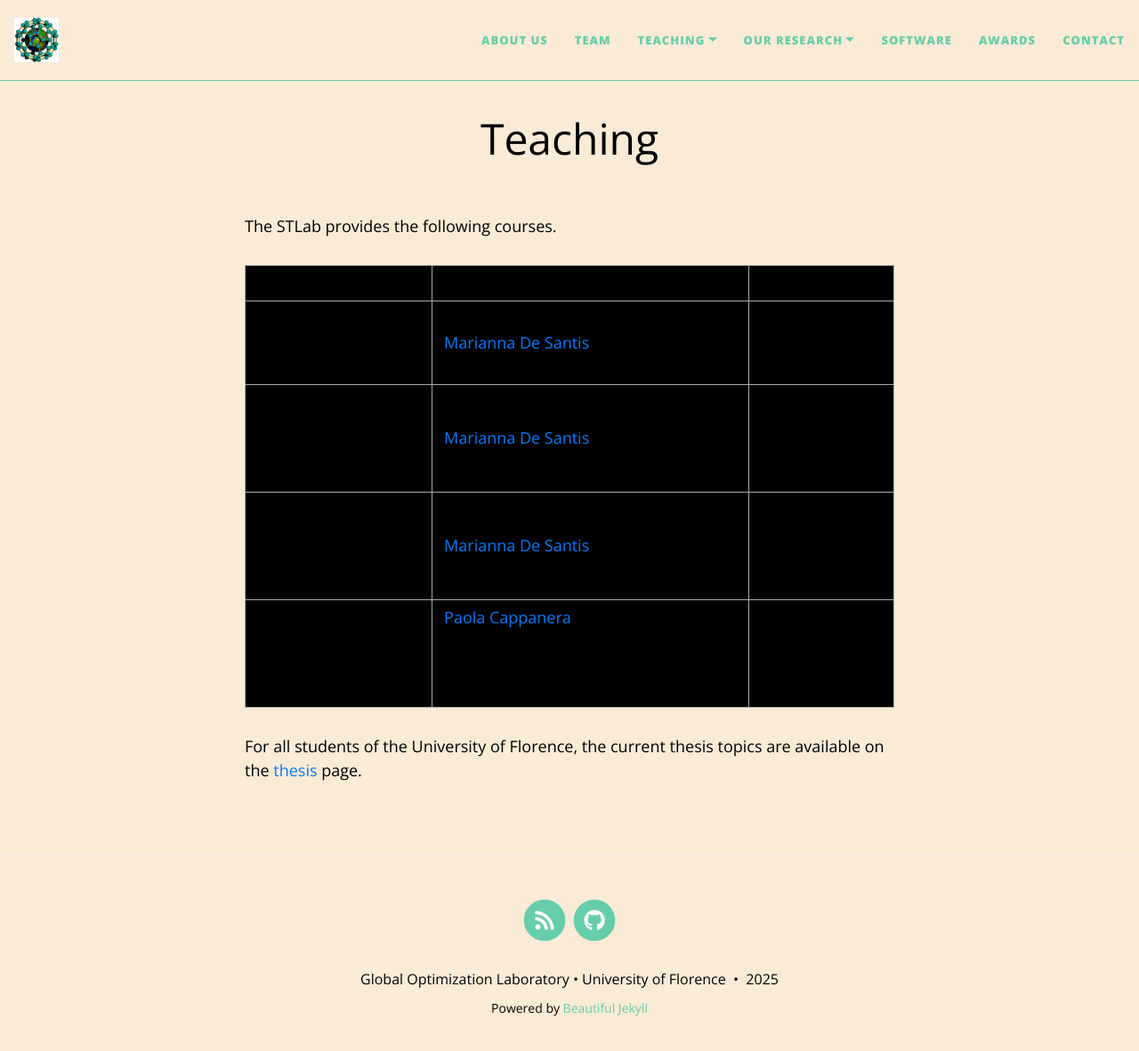
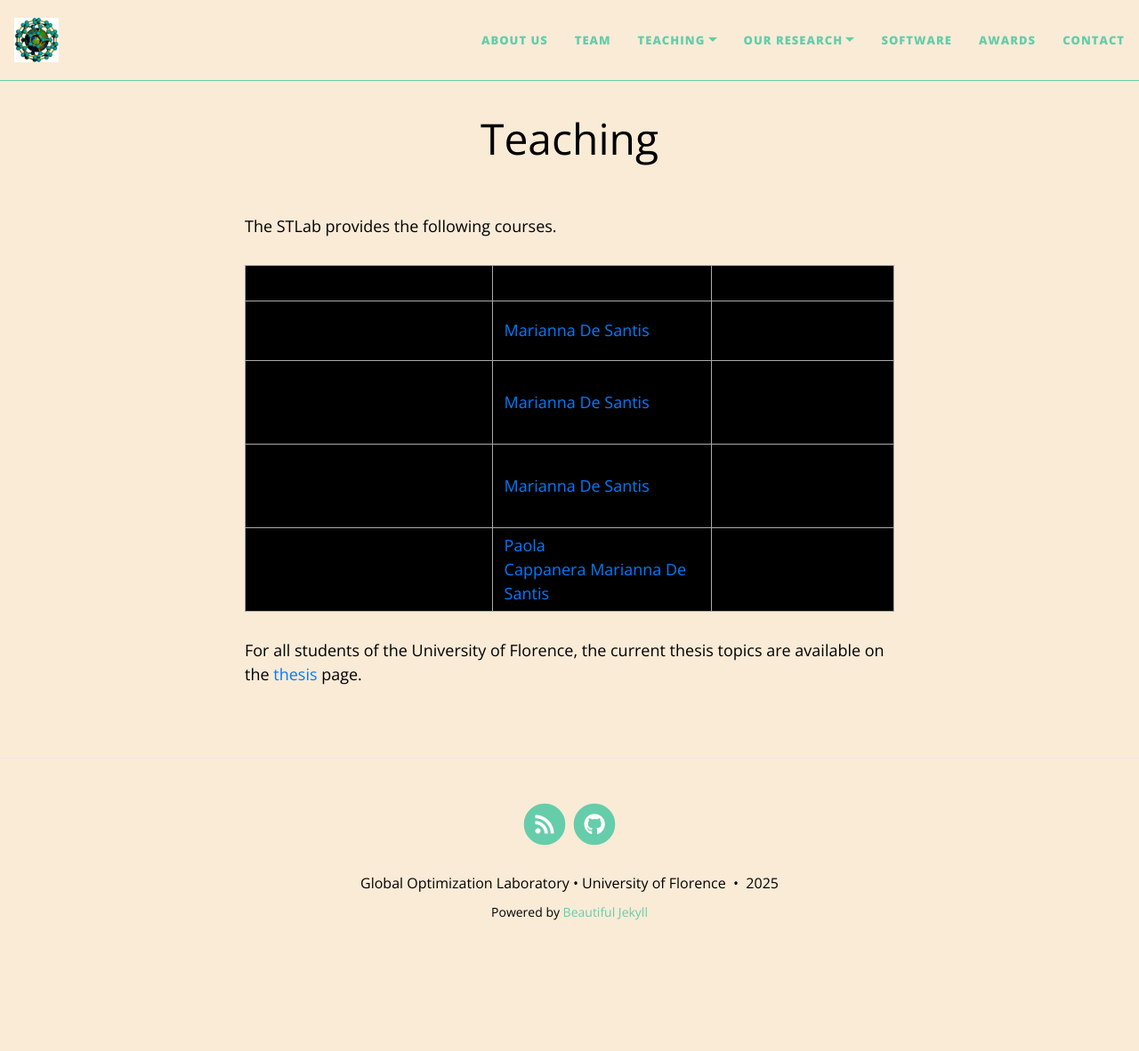
Before and after one commit to GOL-UniFI/GOL-UniFI.github.io, a Jekyll site: the page built from pages/courses.md, in a window 1280 px wide and 1194 px high. Shown: the top 1182 px of the window at 89% size. Built offline with Jekyll 4.4.1, drawn with Linux system fonts in a browser that asks for light colours; nearby versions of some CDN libraries.

Commit message:
Update courses.md

```diff
--- a/pages/courses.md
+++ b/pages/courses.md
@@ -11,6 +11,6 @@ The STLab provides the following courses.
 | Fondamenti di Ricerca Operativa | [Marianna De Santis](https://cercachi.unifi.it/p-doc2-0-0-A-3f2c372f3a2e2a-0.html){:target="_blank"} | Bachelor Electronic Engineering |
 | Tecniche di Ottimizzazione e Data Science per la bioingegneria | [Marianna De Santis](https://cercachi.unifi.it/p-doc2-0-0-A-3f2c372f3a2e2a-0.html){:target="_blank"} | Bachelor Biomedical Engineering |
 | Fondamenti di Ricerca Operativa | [Marianna De Santis](https://cercachi.unifi.it/p-doc2-0-0-A-3f2c372f3a2e2a-0.html){:target="_blank"} | Master Software: Science and Technology |
-| Ottimizzazione dei Processi Sanitari | [Paola Cappanera](https://cercachi.unifi.it/p-doc2-2014-0-A-2b333d2e3529-0.html){:target="_blank"}, Marianna De Santis](https://cercachi.unifi.it/p-doc2-0-0-A-3f2c372f3a2e2a-0.html){:target="_blank"} | Master Biomedical Engineering |
+| Ottimizzazione dei Processi Sanitari | [Paola Cappanera](https://cercachi.unifi.it/p-doc2-2014-0-A-2b333d2e3529-0.html){:target="_blank"},[Marianna De Santis](https://cercachi.unifi.it/p-doc2-0-0-A-3f2c372f3a2e2a-0.html){:target="_blank"} | Master Biomedical Engineering |
 
 For all students of the University of Florence, the current thesis topics are available on the [thesis]({{ site.baseurl }}{% link pages/theses.md %}) page.
```
